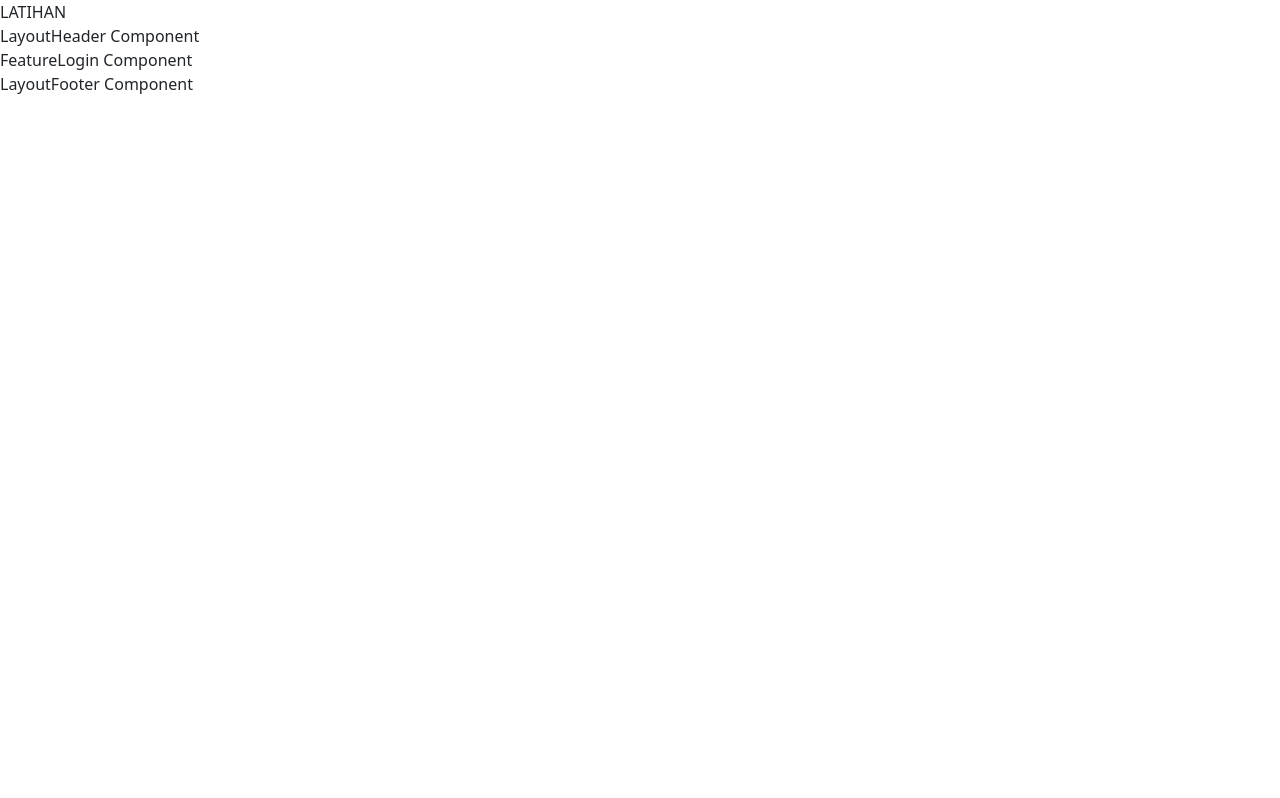
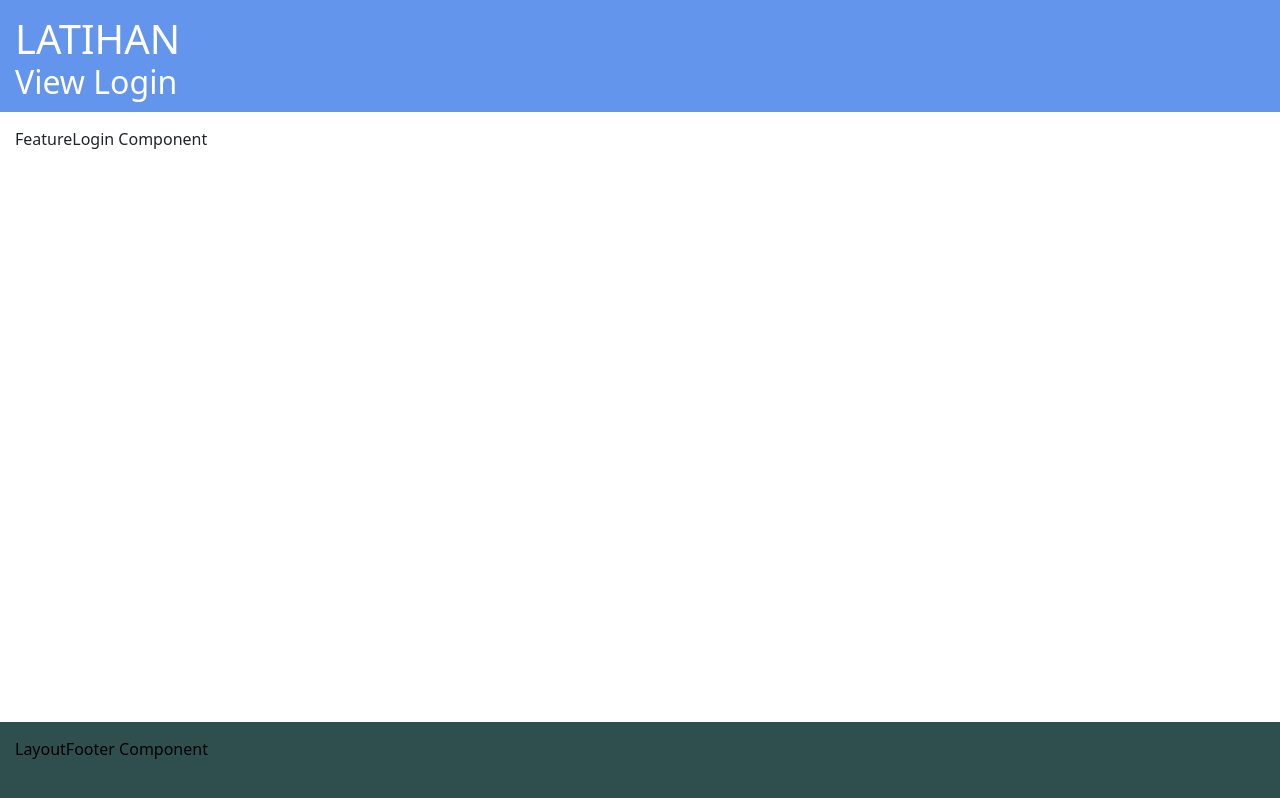
Before and after one commit to ffayel/2021_11_02_tjs_advanced, a React (Create React App) app in the folder latihan/: page / in a window 1280 px wide. Built offline with nearby package versions, Linux system fonts and the light colour scheme.

Commit message:
usage Layout System

```diff
--- a/latihan/src/App.js
+++ b/latihan/src/App.js
@@ -11,7 +11,6 @@ store.dispatch({type: ActionTypes.APP_INITIALIZED, payload:null});
 function App() {
   return (
     <React.Fragment>
-      LATIHAN
       <ViewLogin></ViewLogin>
     </React.Fragment>
   );
--- a/latihan/src/components/layout/LayoutContent/LayoutContent.css
+++ b/latihan/src/components/layout/LayoutContent/LayoutContent.css
@@ -1 +1,4 @@
-.LayoutContent {}
+.LayoutContent {
+    padding:15px;
+    height:80vh;
+}
--- a/latihan/src/components/layout/LayoutDefault/LayoutDefault.css
+++ b/latihan/src/components/layout/LayoutDefault/LayoutDefault.css
@@ -1 +1,11 @@
-.LayoutDefault {}
+body{
+    height: 100vh;
+    width: 100vw;
+    margin: 0;
+}
+
+.LayoutDefault {
+    display: flex;
+    flex-direction: column;
+    height: 100vh;
+}
--- a/latihan/src/components/layout/LayoutDefault/LayoutDefault.js
+++ b/latihan/src/components/layout/LayoutDefault/LayoutDefault.js
@@ -1,22 +1,42 @@
 import React from 'react';
 import PropTypes from 'prop-types';
+import Helmet from 'react-helmet';
 import './LayoutDefault.css';
-import LayoutFooter from '../LayoutFooter/LayoutFooter'
+
 import LayoutHeader from '../LayoutHeader/LayoutHeader'
 import LayoutContent from '../LayoutContent/LayoutContent'
+import LayoutFooter from '../LayoutFooter/LayoutFooter'
 
 const LayoutDefault = (props) => (
   <div className="LayoutDefault">
-    <LayoutHeader></LayoutHeader>
+    <Helmet>
+      <title>{props.title}</title>
+    </Helmet>
+    <LayoutHeader>
+      {props.title}
+    </LayoutHeader>
     <LayoutContent>
-      {props.children}
+      {props.menu}
+      {props.features}
     </LayoutContent>
     <LayoutFooter></LayoutFooter>
   </div>
 );
 
-LayoutDefault.propTypes = {};
+LayoutDefault.propTypes = {
+  title: PropTypes.string,
+  menu: PropTypes.elementType,
+  header: PropTypes.elementType,
+  footer: PropTypes.elementType,
+  features: PropTypes.any/*.oneOfType([
+    PropTypes.elementType,
+    PropTypes.arrayOf(PropTypes.elementType),
+  ])*/
+};
 
-LayoutDefault.defaultProps = {};
+LayoutDefault.defaultProps = {
+  title: 'Default Page Title'
+
+};
 
 export default LayoutDefault;
--- a/latihan/src/components/layout/LayoutFooter/LayoutFooter.css
+++ b/latihan/src/components/layout/LayoutFooter/LayoutFooter.css
@@ -1 +1,6 @@
-.LayoutFooter {}
+.LayoutFooter {
+    padding:15px;
+    height:10vh;
+    background-color: darkslategray;
+    color: black;
+}
--- a/latihan/src/components/layout/LayoutHeader/LayoutHeader.css
+++ b/latihan/src/components/layout/LayoutHeader/LayoutHeader.css
@@ -1 +1,10 @@
-.LayoutHeader {}
+.LayoutHeader {
+    padding:15px;
+    min-height:10vh;
+    background-color: cornflowerblue;
+    color: white;
+}
+
+.LayoutHeader h1, .LayoutHeader h2{
+    margin: 0;
+}
--- a/latihan/src/components/layout/LayoutHeader/LayoutHeader.js
+++ b/latihan/src/components/layout/LayoutHeader/LayoutHeader.js
@@ -2,9 +2,10 @@ import React from 'react';
 import PropTypes from 'prop-types';
 import './LayoutHeader.css';
 
-const LayoutHeader = () => (
+const LayoutHeader = (props) => (
   <div className="LayoutHeader">
-    LayoutHeader Component
+     <h1>LATIHAN</h1>
+    <h2>{props.children}</h2>
   </div>
 );
 
--- a/latihan/src/components/view/ViewLogin/ViewLogin.js
+++ b/latihan/src/components/view/ViewLogin/ViewLogin.js
@@ -7,9 +7,12 @@ import FeatureLogin from '../../feature/FeatureLogin'
 
 
 const ViewLogin = () => (
-  <LayoutDefault>
-  <FeatureLogin></FeatureLogin>
-</LayoutDefault>
+  <LayoutDefault
+    title="View Login"
+    menu={null}
+    header={null}
+    footer={null}
+    features={<FeatureLogin/>} />
 );
 
 ViewLogin.propTypes = {};
```
